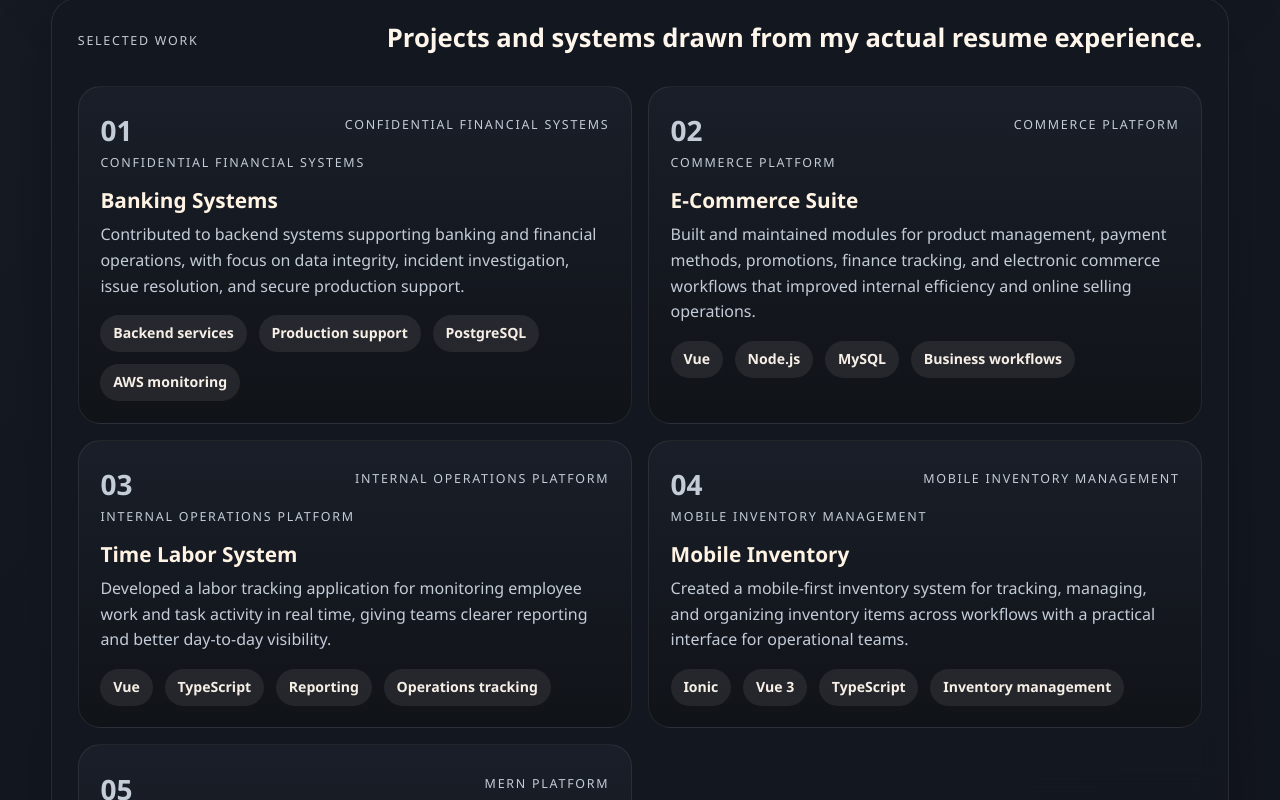
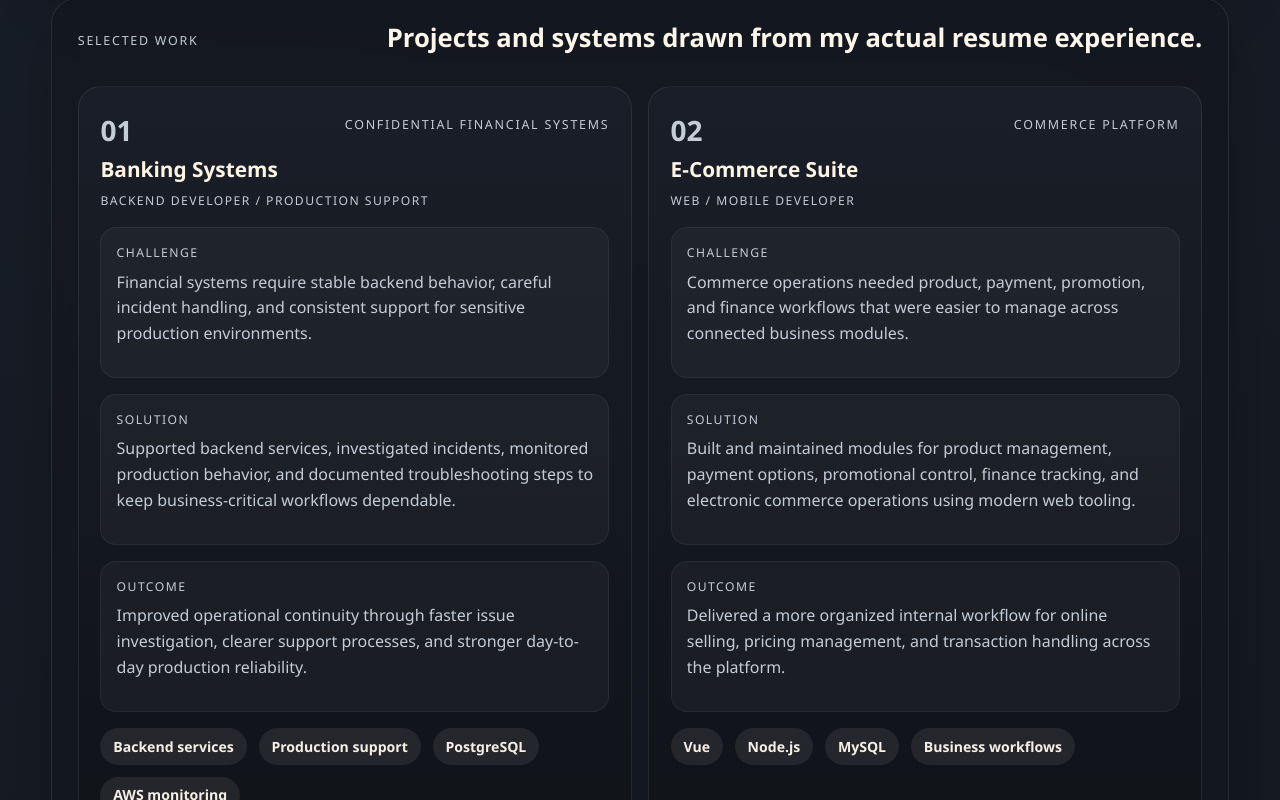
Before and after one commit to robic07/portfolio, a React (Vite) app: page / in a window 1280 px wide. Shown: the part 3198-3998 px from the top of the page. Built offline with nearby package versions, Linux system fonts and the light colour scheme.

Commit message:
feat: strengthen portfolio case studies

```diff
--- a/src/App.jsx
+++ b/src/App.jsx
@@ -87,36 +87,61 @@ const projects = [
   {
     title: 'Banking Systems',
     type: 'Confidential Financial Systems',
-    description:
-      'Contributed to backend systems supporting banking and financial operations, with focus on data integrity, incident investigation, issue resolution, and secure production support.',
+    role: 'Backend Developer / Production Support',
+    challenge:
+      'Financial systems require stable backend behavior, careful incident handling, and consistent support for sensitive production environments.',
+    solution:
+      'Supported backend services, investigated incidents, monitored production behavior, and documented troubleshooting steps to keep business-critical workflows dependable.',
+    outcome:
+      'Improved operational continuity through faster issue investigation, clearer support processes, and stronger day-to-day production reliability.',
     highlights: ['Backend services', 'Production support', 'PostgreSQL', 'AWS monitoring'],
   },
   {
     title: 'E-Commerce Suite',
     type: 'Commerce Platform',
-    description:
-      'Built and maintained modules for product management, payment methods, promotions, finance tracking, and electronic commerce workflows that improved internal efficiency and online selling operations.',
+    role: 'Web / Mobile Developer',
+    challenge:
+      'Commerce operations needed product, payment, promotion, and finance workflows that were easier to manage across connected business modules.',
+    solution:
+      'Built and maintained modules for product management, payment options, promotional control, finance tracking, and electronic commerce operations using modern web tooling.',
+    outcome:
+      'Delivered a more organized internal workflow for online selling, pricing management, and transaction handling across the platform.',
     highlights: ['Vue', 'Node.js', 'MySQL', 'Business workflows'],
   },
   {
     title: 'Time Labor System',
     type: 'Internal Operations Platform',
-    description:
-      'Developed a labor tracking application for monitoring employee work and task activity in real time, giving teams clearer reporting and better day-to-day visibility.',
+    role: 'Web Developer',
+    challenge:
+      'Teams needed a simpler way to monitor labor activity and track work in real time without relying on fragmented manual processes.',
+    solution:
+      'Created a labor tracking application focused on visibility, reporting, and practical task monitoring for day-to-day operations.',
+    outcome:
+      'Gave teams clearer reporting and faster access to work activity data, improving operational awareness across labor workflows.',
     highlights: ['Vue', 'TypeScript', 'Reporting', 'Operations tracking'],
   },
   {
     title: 'Mobile Inventory',
     type: 'Mobile Inventory Management',
-    description:
-      'Created a mobile-first inventory system for tracking, managing, and organizing inventory items across workflows with a practical interface for operational teams.',
+    role: 'Mobile Developer',
+    challenge:
+      'Inventory work needed to be accessible on mobile so teams could update and manage items closer to actual operations.',
+    solution:
+      'Built a mobile-first inventory system with practical workflows for tracking, managing, and organizing inventory records.',
+    outcome:
+      'Made inventory handling more accessible for operational users and improved consistency in item management across workflows.',
     highlights: ['Ionic', 'Vue 3', 'TypeScript', 'Inventory management'],
   },
   {
     title: 'Real Estate System',
     type: 'MERN Platform',
-    description:
-      'Built a property platform with browsing, user and agent management, commission processing, and structured database design to support end-to-end real estate workflows.',
+    role: 'Web Developer',
+    challenge:
+      'The platform needed property browsing, agent coordination, and commission tracking in one system that stayed usable for both internal teams and end users.',
+    solution:
+      'Built features for listings, user and agent management, commission workflows, and database structure using the MERN stack.',
+    outcome:
+      'Supported a more connected property workflow with clearer data handling and smoother interaction between agents, users, and platform administrators.',
     highlights: ['MongoDB', 'Express', 'React', 'Node.js'],
   },
 ];
@@ -231,9 +256,9 @@ export default function App() {
           </div>
 
           <div className="signal-grid">
-            {recruiterSignals.map((item) => (
+            {recruiterSignals.map((item, index) => (
               <article key={item} className="signal-card">
-                <span className="signal-mark">01</span>
+                <span className="signal-mark">{String(index + 1).padStart(2, '0')}</span>
                 <p>{item}</p>
               </article>
             ))}
@@ -298,9 +323,22 @@ export default function App() {
                   <p className="project-index">{String(index + 1).padStart(2, '0')}</p>
                   <p className="project-type">{project.type}</p>
                 </div>
-                <p className="project-type">{project.type}</p>
                 <h3>{project.title}</h3>
-                <p className="project-description">{project.description}</p>
+                <p className="project-role">{project.role}</p>
+                <div className="case-study">
+                  <div>
+                    <p className="case-label">Challenge</p>
+                    <p className="project-description">{project.challenge}</p>
+                  </div>
+                  <div>
+                    <p className="case-label">Solution</p>
+                    <p className="project-description">{project.solution}</p>
+                  </div>
+                  <div>
+                    <p className="case-label">Outcome</p>
+                    <p className="project-description">{project.outcome}</p>
+                  </div>
+                </div>
                 <div className="chip-grid">
                   {project.highlights.map((item) => (
                     <span key={item} className="chip">{item}</span>
@@ -345,6 +383,15 @@ export default function App() {
             </a>
           </div>
         </section>
+
+        <section className="closing-banner">
+          <p className="section-tag">Closing Note</p>
+          <h2>I build dependable systems, support live environments, and help teams ship work that lasts.</h2>
+          <p>
+            If your team needs someone who can handle both delivery and production responsibility, I am ready to
+            contribute.
+          </p>
+        </section>
       </main>
     </div>
   );
--- a/src/styles.css
+++ b/src/styles.css
@@ -475,6 +475,36 @@ h3 {
   margin-bottom: 0.7rem;
 }
 
+.project-role,
+.case-label {
+  text-transform: uppercase;
+  letter-spacing: 0.12em;
+  font-size: 0.76rem;
+}
+
+.project-role {
+  margin-bottom: 1rem;
+  color: #f4bf8b;
+}
+
+.case-study {
+  display: grid;
+  gap: 0.95rem;
+  margin-bottom: 1rem;
+}
+
+.case-study > div {
+  padding: 0.95rem;
+  border-radius: 1rem;
+  background: rgba(255, 255, 255, 0.035);
+  border: 1px solid rgba(255, 255, 255, 0.06);
+}
+
+.case-label {
+  margin-bottom: 0.45rem;
+  color: #8fb0ff;
+}
+
 .chip,
 .skill-chip {
   border-radius: 999px;
@@ -512,6 +542,21 @@ h3 {
 .contact-panel {
   grid-template-columns: minmax(0, 1.2fr) auto;
   align-items: center;
+}
+
+.closing-banner {
+  margin-bottom: 1rem;
+  padding: 2rem;
+  border-radius: 1.8rem;
+  background:
+    linear-gradient(130deg, rgba(216, 164, 112, 0.16), rgba(81, 110, 198, 0.14)),
+    rgba(20, 24, 32, 0.9);
+  border: 1px solid rgba(255, 255, 255, 0.08);
+  box-shadow: 0 24px 60px rgba(0, 0, 0, 0.22);
+}
+
+.closing-banner p:last-child {
+  margin-bottom: 0;
 }
 
 @media (max-width: 960px) {
```
Also changed, not shown: 5 other files (tests, documents, lock files or other folders).
